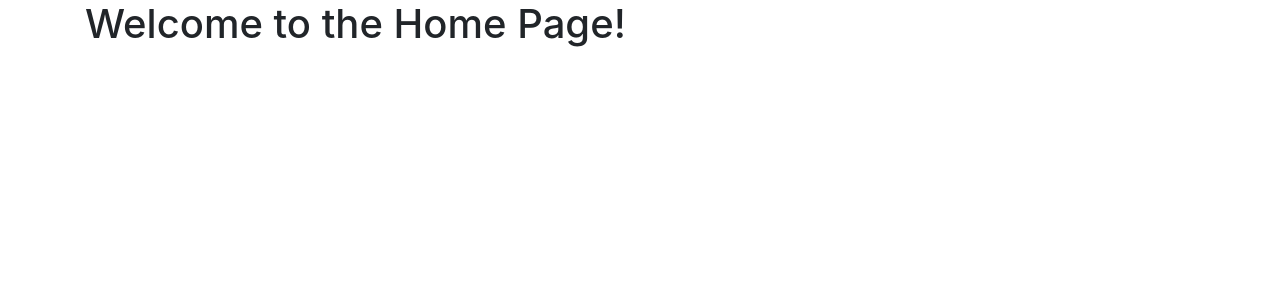
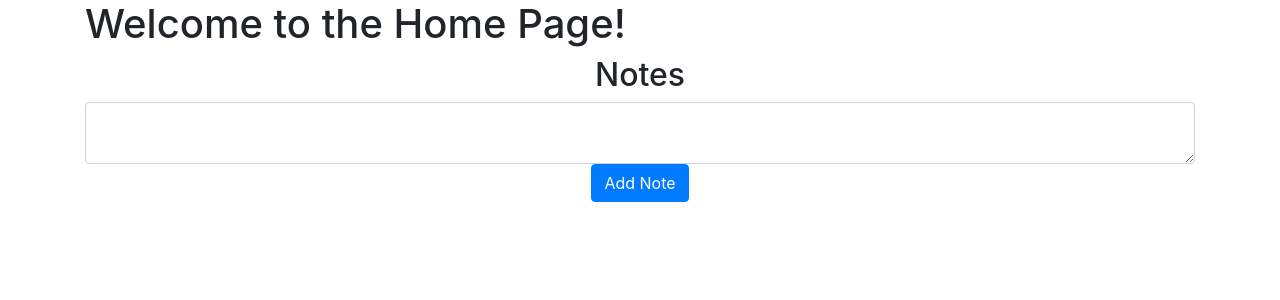
Before and after one commit to WoodenPlancks/TwTWebsiteTutorial, a Flask app: page / in a window 1280 px wide. Shown: the part 56-356 px from the top of the page. Run offline with Flask 2, Linux system fonts and the light colour scheme; the visitor is signed in with stand-in values (Sample User, id 1); data comes from the database, SQL or seed files in the repository; data that the repository does not hold is empty; some libraries are stand-ins or nearby versions.

Commit message:
Finished the tutorial!

```diff
--- /dev/null
+++ b/website/static/buttonManager.js
@@ -0,0 +1,14 @@
+
+function deleteNote(noteId)
+{
+    fetch("/delete-note",
+    {
+        method: "POST",
+        body: JSON.stringify({ noteId: noteId }),
+    }
+    ).then((_res) =>
+        {
+        window.location.href = "/"
+        }
+    );
+}
--- a/website/templates/home.html
+++ b/website/templates/home.html
@@ -1,4 +1,39 @@
 {% extends "base.html"%}
 
 {% block title %}Home{% endblock %}
-{% block content %}<h1>Welcome to the Home Page!</h1>{% endblock %}
+{% block content %}
+    <h1 align = "left">
+        Welcome to the Home Page!
+    </h1>
+    <h2 align = "center">
+        Notes
+    </h2>
+    <ul class = "list-group list-group-flush" id = "notes">
+        {% for note in user.notes %}
+            <li class = "list-group-item">
+                {{ note.text }}
+                <button type = "button"
+                        class = "close"
+                        onClick = "deleteNote({{ note.id }})" >
+                    Delete Note
+                </button>
+            </li>
+        {% endfor %}
+    </ul>
+    <form method = "POST">
+        <textarea name = "note" id = "note" class = "form-control"></textarea>
+            <div align = "center">
+                <button type = "submit" class = "btn btn-primary">
+                    Add Note
+                </button>
+            </div>
+    </form>
+
+ <!--Pythonic expressions go between the two squiggly brackets -->
+    <script
+            type="text/javascript"
+            src="{{ url_for('static', filename='buttonManager.js') }}"
+    ></script>
+
+
+{% endblock %}
--- a/website/views.py
+++ b/website/views.py
@@ -1,11 +1,37 @@
-from flask import Blueprint, render_template
+from flask import Blueprint, render_template, request, jsonify
 from flask_login import login_required, current_user
+from .models import Note
+from . import db
+import json
 
 
 views = Blueprint('views', __name__)  # variable, file name, and name argument do not have to match.
 
 
-@views.route('/')
+@views.route('/', methods=["GET", "POST"])
 @login_required
 def home():
+	if request.method == "POST":
+		note = request.form
+		note_text = note.get("note")
+		new_note = Note(text=note_text, author=current_user.id)
+
+		print("Note text is", note_text)
+		print("New Note is ", new_note)
+
+		db.session.add(new_note)
+		db.session.commit()
+
 	return render_template('home.html', user=current_user)
+
+@views.route("/delete-note", methods = ["POST"])
+def delete_note():
+	data = json.loads(request.data)
+	noteId = data["noteId"]
+	note = Note.query.get(noteId)
+	if note:
+		if note.author == current_user.id:
+			db.session.delete(note)
+			db.session.commit()
+
+	return jsonify({})
```
